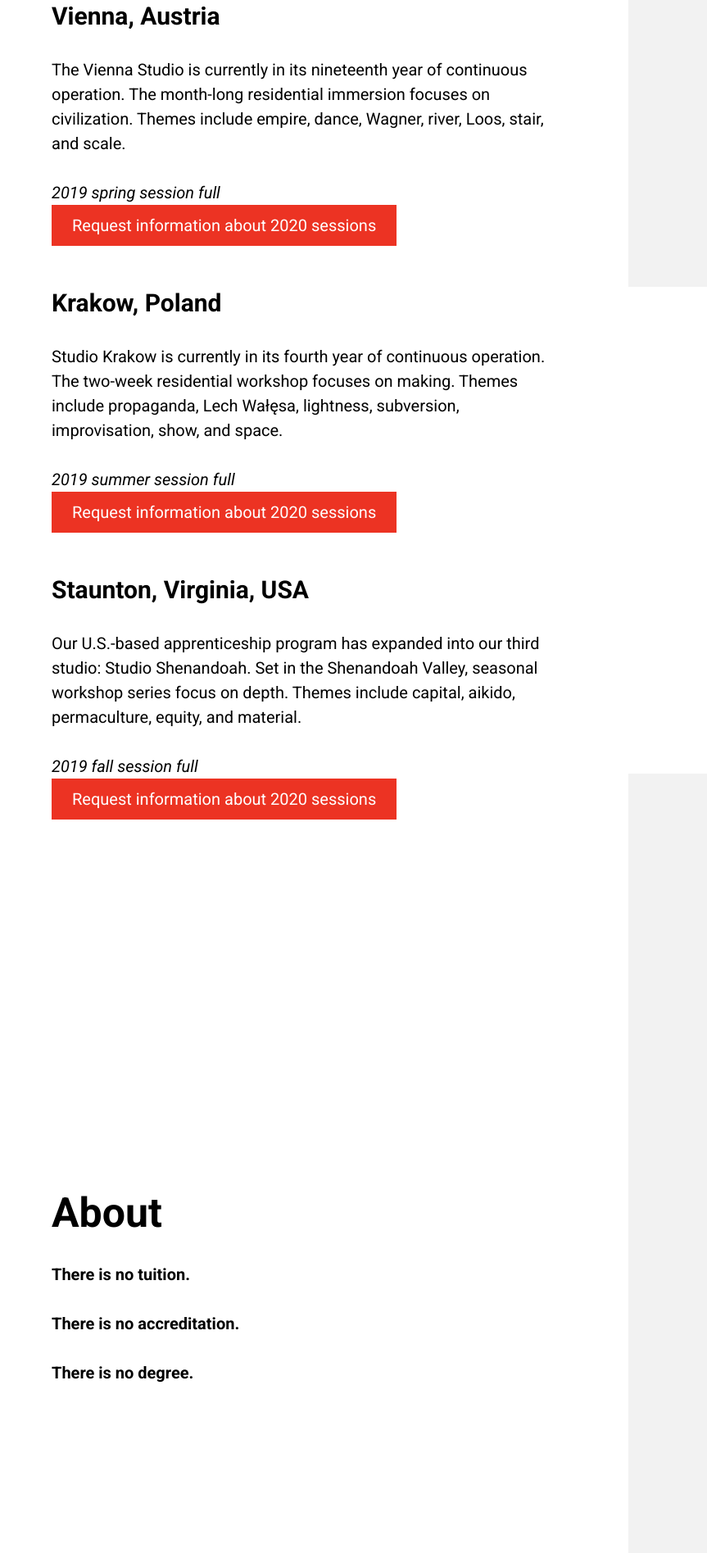
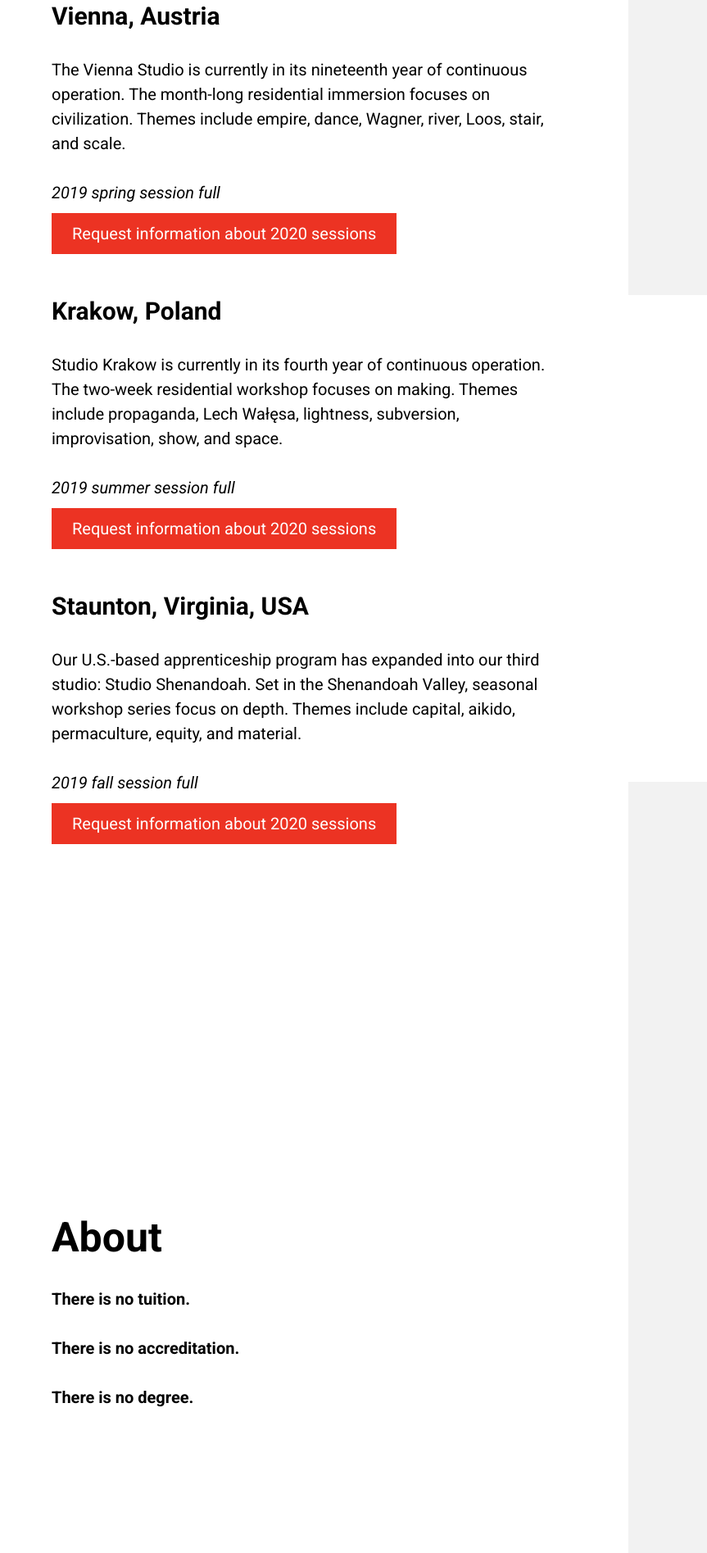
Before and after one commit to umbauschool/umbauschool.github.io, a Jekyll site: the page built from index.md, in a window 1280 px wide. Shown: the part 2966-4861 px from the top of the page at 82% size, without its empty margins (417-1280 px from the left). Built offline with Jekyll 4.4.1, drawn with Linux system fonts in a browser that asks for light colours.

Commit message:
Fix buttons

```diff
--- a/css/main.css
+++ b/css/main.css
@@ -351,8 +351,9 @@
   color: white;
   display: inline-block;
   font-size: 20px;
-  margin: 0 0 20px;
+  margin: 10px 0 20px;
   padding: 10px 25px;
+  text-align: center;
   text-decoration: none;
   transition: background .2s, color .2s;
 }
```
